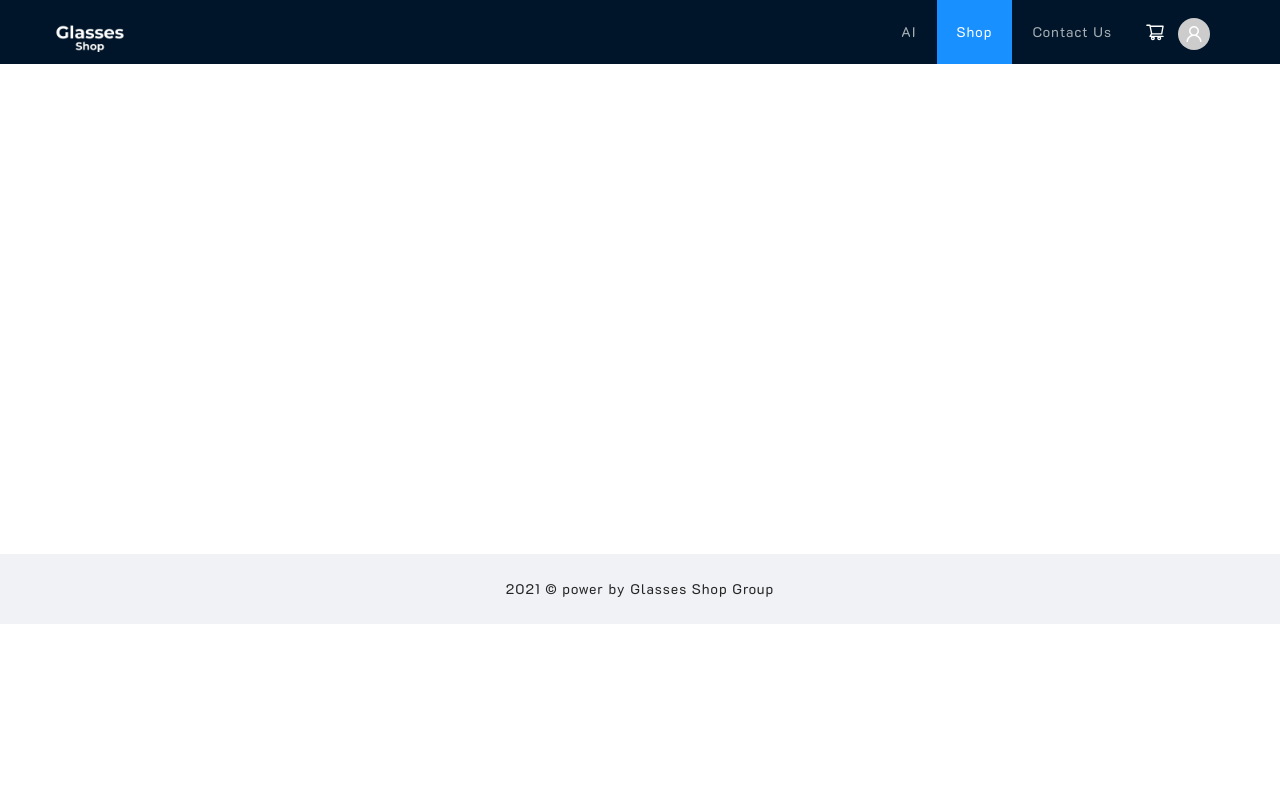
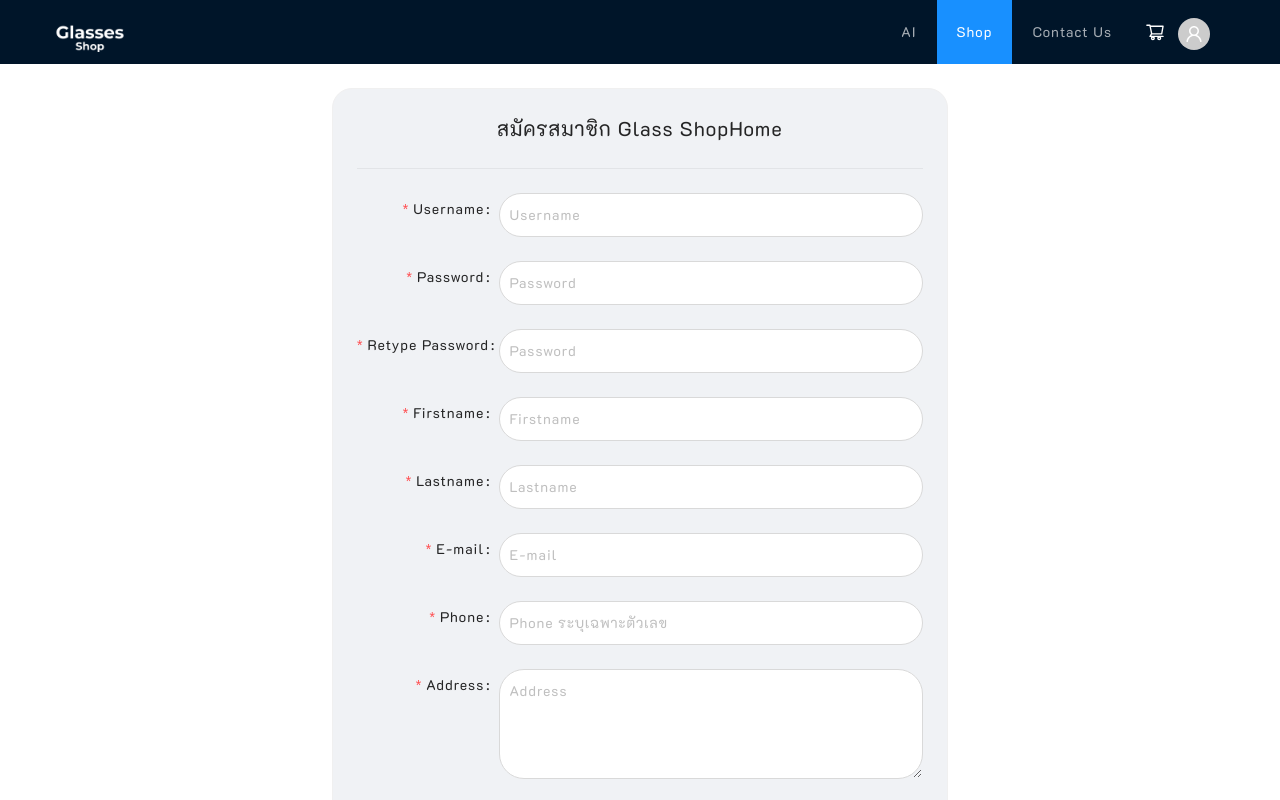
Before and after one commit to prkpwm/glasses_shop, a React (Create React App) app in the folder Client/my-app/: page /GlassesShop/Register in a window 1280 px wide. Shown: the top 800 px of the page. Built offline with nearby package versions, Linux system fonts and the light colour scheme.

Commit message:
update register

```diff
--- a/Client/my-app/src/App.js
+++ b/Client/my-app/src/App.js
@@ -12,6 +12,7 @@ import ContactusHome from "./components/pages/Contactus/ContactusHome";
 import Mycarthome from "./components/pages/Mycart/Mycarthome";
 import Pay from "./components/pages/Mycart/Pay";
 import Profile from "./components/pages/UserInfo/Profile";
+import RegisterHome from "./components/pages/Register/RegisterHome";
 import { Layout, Row, Col, Avatar, Space, Menu, Dropdown, Card, Button } from "antd";
 import { Link } from "react-router-dom";
 import { UserOutlined, ShoppingCartOutlined } from "@ant-design/icons";
@@ -20,6 +21,7 @@ const { Header, Footer, Sider, Content } = Layout;
 const menu = (
   <Menu>
     <Menu.Item key="0"><Link to="/GlassesShop/Login">เข้าสู่ระบบ</Link></Menu.Item>
+    <Menu.Item key="1"><Link to="/GlassesShop/Register">สมัครสมาชิก</Link></Menu.Item>
   </Menu>
 );
 
@@ -109,6 +111,7 @@ function App() {
             <Route exact path="/GlassesShop/Mycart" component={Mycarthome} />
             <Route exact path="/GlassesShop/Profile" component={Profile} />
             <Route exact path="/GlassesShop/Pay" component={Pay} />
+            <Route exact path="/GlassesShop/Register" component={RegisterHome} />
           </div>
         </Content>
         <footer style={{
--- a/Client/my-app/src/components/pages/Login/Login.js
+++ b/Client/my-app/src/components/pages/Login/Login.js
@@ -2,6 +2,7 @@ import React, { useState } from "react";
 import { Form, Input, Button, Row, Col, Card, Checkbox } from "antd";
 import { UserOutlined, LockOutlined } from "@ant-design/icons";
 import axios from 'axios';
+import { Link } from "react-router-dom";
 
 
 
@@ -121,7 +122,9 @@ function Login() {
                 {/* Or <a href="">register now!</a> */}
               </Form.Item>
             </Form>
-            <div style={{ textAlign: "left" }}>
+            <div style={{ textAlign: "center" }}>
+                <span>หากยังไม่สมัครบัญชี Glass Shop โปรด  </span>
+                <Button shape="round"><Link to="/GlassesShop/Register">สมัครสมาชิก</Link></Button>
               {/* {Logintype=="Login ด้วย adAccount"?<Button type="danger" style={{fontSize:20,height:"auto"}} onClick={() => setLogintype("Login ด้วย CSM")}>CSM</Button>
              :<Button type="primar
              y" style={{fontSize:20,height:"auto"}} onClick={() => setLogintype("Login ด้วย adAccount")}>adAccount</Button>
--- /dev/null
+++ b/Client/my-app/src/components/pages/Register/RegisterHome.js
@@ -0,0 +1,164 @@
+import React from 'react'
+import { Form, Input, Button, Row, Col, Card, Checkbox,Divider, notification  } from "antd";
+
+const { TextArea } = Input;
+
+function RegisterHome() {
+    const onFinish = async (values) => {
+      console.log(values);
+      if(values.Password==values.RetypePassword){
+
+      }
+      else{
+          return notification["error"]({
+            message: 'Password ไม่ตรงกับ Retype Password',
+          });
+      }
+    };
+    return (
+        <div style={{width:"100%"}}>
+        <Card style={{
+            textAlign: "center",
+            color: "rgba(0, 0, 0, 0.85)",
+            fontSize: 14,
+            backgroundColor: "#f0f2f5",
+            borderRadius:20,
+            width:"50%",
+            marginLeft:"25%"
+          }}>
+              <span style={{fontSize:20}}>
+            สมัครสมาชิก Glass ShopHome
+            </span>
+            <Divider/>
+            <Form
+              name="normal_login"
+              action="/verify" enctype="multipart/form-data" method="POST"
+              initialValues={{ remember: true }}
+              onFinish={onFinish}
+              labelCol={{md:{span:24},lg:{span:8},xl:{span:6}}}
+            >
+              <Form.Item
+                name="User"
+                label={<span style={{ fontSize: 14 }}>Username</span>}
+                rules={[
+                  { required: true, message: "Please input your Username!" },
+                ]}
+              >
+                <Input
+                  style={{ padding: 10, borderRadius: 25 }}
+                  placeholder="Username"
+                  pattern="^[A-Za-z].*"
+                  title="Start with A-Z or a-z"
+                />
+              </Form.Item>
+
+              <Form.Item
+                name="Password"
+                label={<span style={{ fontSize: 14 }}>Password</span>}
+                rules={[
+                  { required: true, message: "Please input your Password!" },
+                ]}
+              >
+                <Input
+                  style={{ padding: 10, borderRadius: 25 }}
+                  type="password"
+                  placeholder="Password"
+                  pattern=".{8,}"
+                  title="Eight or more characters"
+                />
+              </Form.Item>
+
+              <Form.Item
+                name="RetypePassword"
+                label={<span style={{ fontSize: 14 }}>Retype Password</span>}
+                rules={[
+                  { required: true, message: "Please input your Password!" },
+                ]}
+              >
+                <Input
+                  style={{ padding: 10, borderRadius: 25 }}
+                  type="password"
+                  placeholder="Password"
+                />
+              </Form.Item>
+
+
+              <Form.Item
+                name="Firstname"
+                label={<span style={{ fontSize: 14 }}>Firstname</span>}
+                rules={[
+                  { required: true, message: "Please input your Firstname!" },
+                ]}
+              >
+                <Input
+                  style={{ padding: 10, borderRadius: 25 }}
+                  placeholder="Firstname"
+                />
+              </Form.Item>
+
+              <Form.Item
+                name="Lastname"
+                label={<span style={{ fontSize: 14 }}>Lastname</span>}
+                rules={[
+                  { required: true, message: "Please input your Lastname!" },
+                ]}
+              >
+                <Input
+                  style={{ padding: 10, borderRadius: 25 }}
+                  placeholder="Lastname"
+                />
+              </Form.Item>
+
+
+              <Form.Item
+                name="Email"
+                label={<span style={{ fontSize: 14 }}>E-mail</span>}
+                rules={[
+                  { required: true, message: "Please input your E-mail!" },
+                ]}
+              >
+                <Input
+                  style={{ padding: 10, borderRadius: 25 }}
+                  placeholder="E-mail"
+                />
+              </Form.Item>
+
+              <Form.Item
+                name="Phone"
+                label={<span style={{ fontSize: 14 }}>Phone</span>}
+                rules={[
+                  { required: true, message: "Please input your Phone" },
+                ]}
+              >
+                <Input
+                  style={{ padding: 10, borderRadius: 25 }}
+                  placeholder="Phone ระบุเฉพาะตัวเลข"
+                />
+              </Form.Item>
+
+              <Form.Item
+                name="Address"
+                label={<span style={{ fontSize: 14 }}>Address</span>}
+                rules={[
+                  { required: true, message: "Please input your Address" },
+                ]}
+              >
+                <TextArea rows={4}
+                  style={{ padding: 10, borderRadius: 25 }}
+                  placeholder="Address"
+                />
+              </Form.Item>
+
+              <Form.Item>
+                <button className="myButton" htmlType="submit">
+                  สมัครสมาชิก
+                </button>
+                {/* Or <a href="">register now!</a> */}
+              </Form.Item>
+            </Form>
+        </Card>
+        </div>
+    )
+}
+
+export default RegisterHome
```
